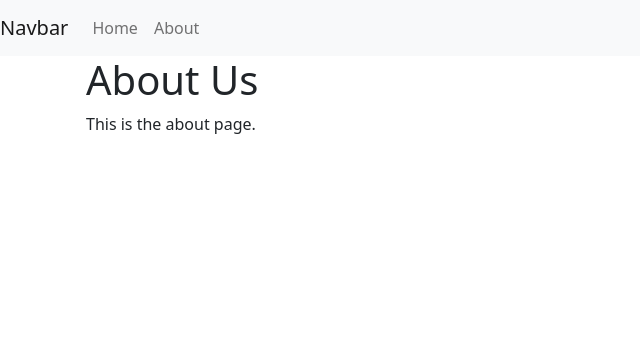
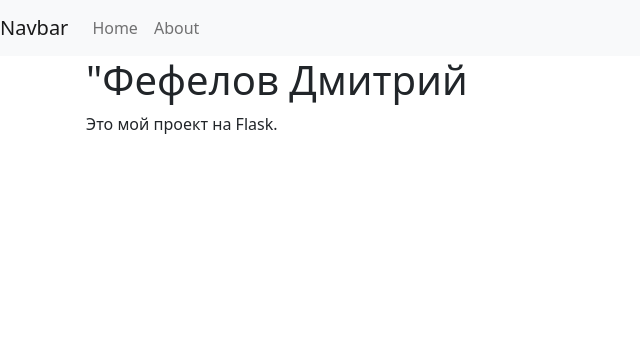
Before and after one commit to dfefelov777/HOMEWORK5, a Flask app: page /about/ in a window 1280 px wide. Shown: the top 356 px of the page, without its empty margins (0-640 px from the left). Run offline with Flask 3, Linux system fonts and the light colour scheme; some libraries are stand-ins or nearby versions.

Commit message:
load to git homework_05

```diff
--- a/homework_05/templates/about.html
+++ b/homework_05/templates/about.html
@@ -2,6 +2,6 @@
 {% extends "base.html" %}
 
 {% block content %}
-  <h1>About Us</h1>
-  <p>This is the about page.</p>
+  <h1>"Фефелов Дмитрий</h1>
+  <p>Это мой проект на Flask.</p>
 {% endblock %}
--- a/homework_05/templates/base.html
+++ b/homework_05/templates/base.html
@@ -1,4 +1,3 @@
-<!-- templates/base.html -->
 <!doctype html>
 <html lang="en">
   <head>
@@ -6,7 +5,6 @@
     <meta charset="utf-8">
     <meta name="viewport" content="width=device-width, initial-scale=1">
 
-    <!-- Bootstrap CSS -->
     <link href="https://stackpath.bootstrapcdn.com/bootstrap/5.0.0-alpha1/css/bootstrap.min.css" rel="stylesheet">
 
     <title>Flask App</title>
@@ -33,8 +31,6 @@
       {% block content %}{% endblock %}
     </div>
 
-    <!-- Optional JavaScript -->
-    <!-- jQuery first, then Popper.js, then Bootstrap JS -->
     <script src="https://code.jquery.com/jquery-3.5.1.slim.min.js"></script>
     <script src="https://cdn.jsdelivr.net/npm/@popperjs/core@2.5.4/dist/umd/popper.min.js"></script>
     <script src="https://stackpath.bootstrapcdn.com/bootstrap/5.0.0-alpha1/js/bootstrap.min.js"></script>
```
